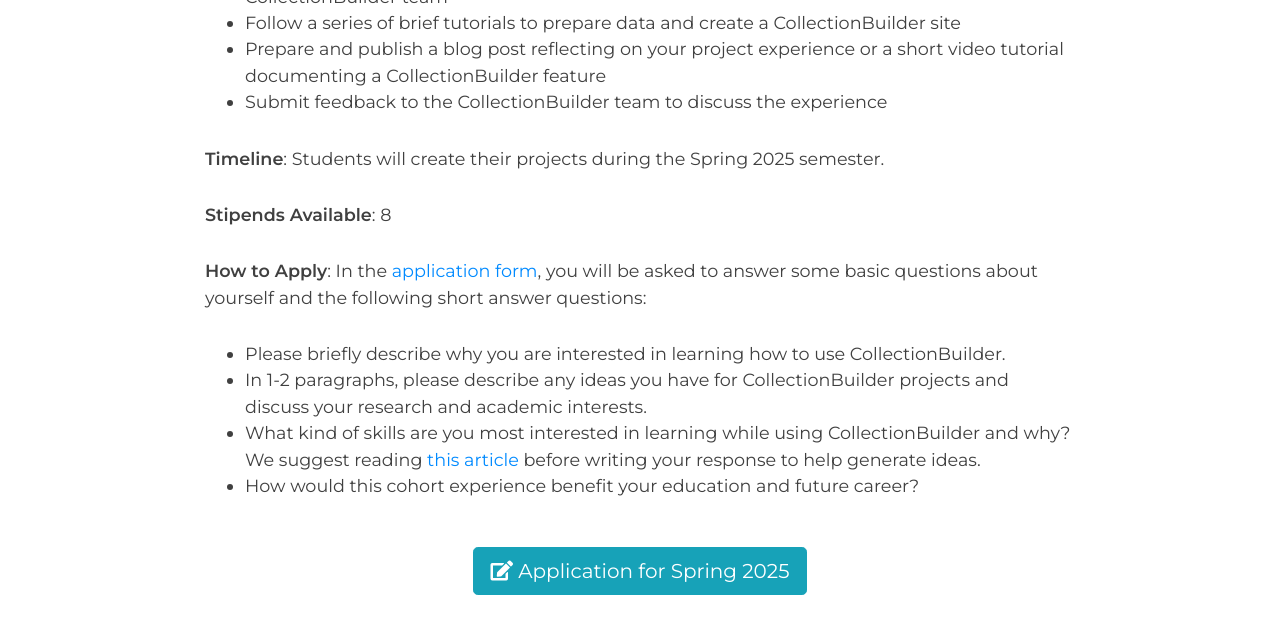
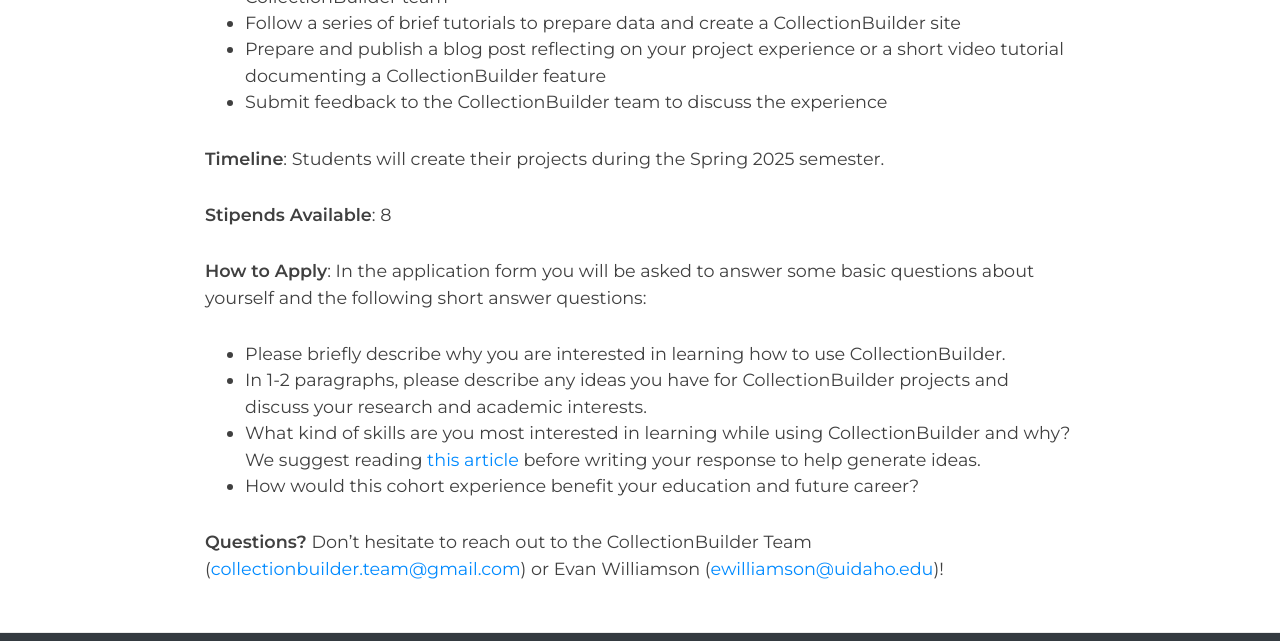
Before and after one commit to CollectionBuilder/collectionbuilder.github.io, a Jekyll site: the page built from pages/community/student-incentives.md, in a window 1280 px wide and 900 px high, scrolled down 1131 px, cut to the strip 0-641 px from the top of the window. Built offline with Jekyll 4.4.1, drawn with Linux system fonts in a browser that asks for light colours; comment, search, counter and statistics services are not loaded; some of the changed text lies outside the part shown.

Commit message:
close student program

```diff
--- a/pages/community/student-incentives.md
+++ b/pages/community/student-incentives.md
@@ -4,8 +4,8 @@
 permalink: /community/student-incentives.html
 ---
 
-**Applications for Spring 2025 are currently open!** Please apply by Dec 1, 2024.
-{:.alert .alert-success}
+**Applications are currently closed**
+{:.alert .alert-warning}
 
 **Eligibility**: Applicants must be full- or part-time students at ALA-accredited Library and Information Science (LIS) programs in the United States who are interested in learning about CollectionBuilder (no experience necessary!)
 
@@ -30,15 +30,16 @@
 
 **Stipends Available**: 8
 
-**How to Apply**: In the [application form](https://uidaho.co1.qualtrics.com/jfe/form/SV_bI5HCH8MOugGZgO){:target="_blank" rel="noopener"}, you will be asked to answer some basic questions about yourself and the following short answer questions:
+**How to Apply**: In the application form you will be asked to answer some basic questions about yourself and the following short answer questions:
 
 - Please briefly describe why you are interested in learning how to use CollectionBuilder.
 - In 1-2 paragraphs, please describe any ideas you have for CollectionBuilder projects and discuss your research and academic interests.
 - What kind of skills are you most interested in learning while using CollectionBuilder and why? We suggest reading [this article](https://collectionbuilder.github.io/assets/pdf/what-is-static-web-dhlib.pdf){:target="_blank" rel="noopener"} before writing your response to help generate ideas.
 - How would this cohort experience benefit your education and future career?
 
+<!--
 <div class="text-center my-5">
     <a target="_blank" rel="noopener" href="https://uidaho.co1.qualtrics.com/jfe/form/SV_bI5HCH8MOugGZgO" class="btn btn-info btn-lg"><span class="fas fa-edit"></span> Application for Spring 2025</a>
-</div>
+</div>-->
 
 **Questions?** Don't hesitate to reach out to the CollectionBuilder Team (<collectionbuilder.team@gmail.com>) or Evan Williamson (<ewilliamson@uidaho.edu>)!
```
Also changed, not shown: pages/community/funded-opportunities.md (+1 -1 lines).
